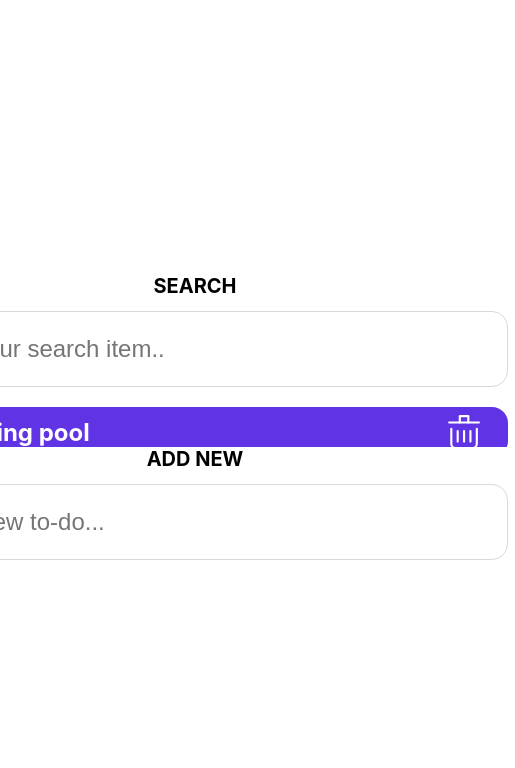
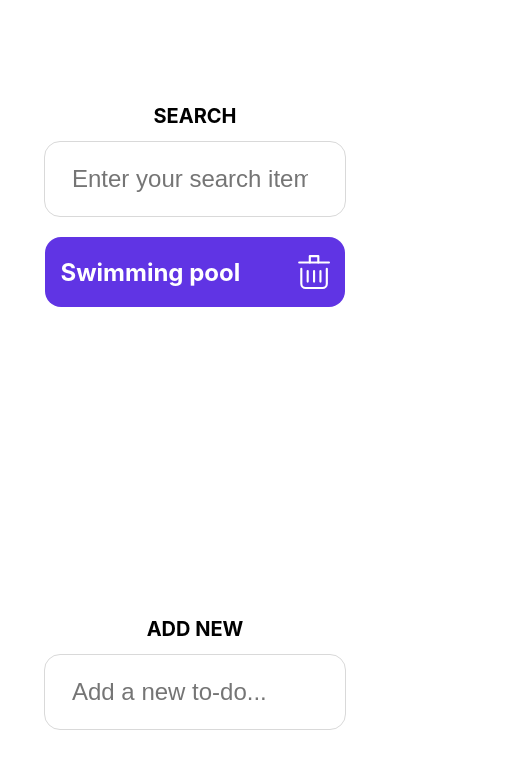
Before and after one commit to Zhasulan711/to-do-list, a React (Create React App) app: page / in a window 390 px wide. Shown: the top 768 px of the page, 515 px wide, since content can reach past the window. Built offline with nearby package versions, Linux system fonts and the light colour scheme.

Commit message:
mobile adaptive design

```diff
--- a/src/components/ToDoList/ItemWrapper.tsx
+++ b/src/components/ToDoList/ItemWrapper.tsx
@@ -95,10 +95,11 @@ export const ItemWrapper: React.FC<ItemWrapperProps> = ({
           const ItemToggleClassState = isActive ? "-completed" : "";
 
           return (
-            <div key={index} className="to-do-item-wrapper">
+            <div>
               <div
                 className={`to-do-item${ItemToggleClassState}`}
                 onClick={() => handleClickToggleClass(originalIndex)}
+                key={index}
               >
                 <div className="to-do-item-flex">
                   <h2>{item}</h2>
--- a/src/styles/root/ToDoList.scss
+++ b/src/styles/root/ToDoList.scss
@@ -1,13 +1,44 @@
 .item-common-styles {
+  margin-top: 20px;
   width: 625.6px;
   height: 106px;
   border-radius: 1em;
   cursor: pointer;
 
   display: flex;
-  align-content: center;
+  align-items: center;
   justify-content: center;
   transition: width 0.1s, height 0.1s;
+}
+
+.to-do-item-flex {
+  display: flex;
+  flex-direction: row;
+  align-items: center;
+
+  h2 {
+    width: 536px;
+    color: white;
+    margin-right: 0px;
+    text-overflow: ellipsis;
+    white-space: nowrap;
+    overflow: hidden;
+  }
+
+  .trash-icon:hover g path {
+    stroke: #fca0ff;
+    transition: all 0ms ease-in-out;
+  }
+
+  .trash-icon:hover g line {
+    stroke: #fca0ff;
+    transition: all 0ms ease-in-out;
+  }
+
+  .trash-icon:hover g polyline {
+    stroke: #fca0ff;
+    transition: all 0ms ease-in-out;
+  }
 }
 
 @mixin item-hover-effect {
@@ -15,6 +46,21 @@
     width: 640px;
     height: 110px;
     transform: translateX(-0.1.8%);
+  }
+}
+
+@mixin item-hover-effect-640px {
+  &:hover {
+    width: 626px;
+    height: 50px;
+    transform: translateX(0%);
+  }
+}
+
+@mixin item-hover-effect-440px {
+  &:hover {
+    width: 310px;
+    height: 74px;
   }
 }
 
@@ -60,17 +106,12 @@
     height: 750px;
     overflow-y: auto;
     overflow-x: hidden;
+    display: flex;
+    flex-direction: column;
+    align-items: center;
 
     &::-webkit-scrollbar {
       display: none;
-    }
-
-    .to-do-item-wrapper {
-      margin-top: 20px;
-      width: 640px;
-      display: flex;
-      justify-content: center;
-      align-items: center;
     }
 
     .to-do-item {
@@ -80,6 +121,8 @@
       &:hover {
         @include item-hover-effect;
       }
+
+      @extend .to-do-item-flex;
     }
 
     .to-do-item-completed {
@@ -89,44 +132,24 @@
       text-decoration-line: line-through;
       text-decoration-color: white;
 
+      @extend .to-do-item-flex;
+
       &:hover {
         @include item-hover-effect;
-      }
-    }
-
-    .to-do-item-flex {
-      display: flex;
-      flex-direction: row;
-      align-items: center;
-
-      h2 {
-        width: 536px;
-        color: white;
-        margin-right: 0px;
-        text-overflow: ellipsis;
-        white-space: nowrap;
-        overflow: hidden;
-      }
-
-      .trash-icon:hover g path {
-        stroke: #fca0ff;
-        transition: all 0ms ease-in-out;
-      }
-
-      .trash-icon:hover g line {
-        stroke: #fca0ff;
-        transition: all 0ms ease-in-out;
-      }
-
-      .trash-icon:hover g polyline {
-        stroke: #fca0ff;
-        transition: all 0ms ease-in-out;
       }
     }
   }
 
   .h1-add-new-item {
     margin-top: 60px;
+  }
+}
+
+@media (max-width: 5200px) {
+  .to-do-list-wrapper {
+    .to-do-items-wrapper {
+      height: 1800px;
+    }
   }
 }
 
@@ -202,20 +225,8 @@
   }
 }
 
-@mixin item-hover-effect-640px {
-  &:hover {
-    width: 626px;
-    height: 50px;
-    transform: translateX(0%);
-  }
-}
-
 @media (max-width: 640px) {
   .to-do-list-wrapper {
-    .to-do-items-wrapper {
-      height: 60px;
-    }
-
     .h1-add-new-item {
       margin-top: 0px;
     }
@@ -224,7 +235,17 @@
       margin-top: -10px;
     }
     .to-do-items-wrapper {
+      height: 60px;
       .to-do-item {
+        height: 50px;
+        transition: width 0s, height 0s;
+
+        &:hover {
+          @include item-hover-effect-640px;
+        }
+      }
+
+      .to-do-item-completed {
         height: 50px;
         transition: width 0s, height 0s;
 
@@ -235,3 +256,57 @@
     }
   }
 }
+
+// mobile responsive design
+@media (max-width: 440px) {
+  .to-do-list-wrapper {
+    width: 325px;
+
+    .to-do-items-wrapper {
+      height: 380px;
+      width: 325px;
+
+      .to-do-item {
+        width: 300px;
+        height: 70px;
+
+        &:hover {
+          @include item-hover-effect-440px;
+        }
+
+        .to-do-item-flex {
+          h2 {
+            width: 235px;
+          }
+        }
+      }
+
+      .to-do-item-completed {
+        width: 300px;
+        height: 70px;
+
+        &:hover {
+          @include item-hover-effect-440px;
+        }
+
+        .to-do-item-flex {
+          h2 {
+            width: 235px;
+          }
+        }
+      }
+    }
+
+    .field {
+      width: 300px;
+
+      input {
+        width: 236px;
+      }
+    }
+
+    .h1-add-new-item {
+      margin-top: 20px;
+    }
+  }
+}
```
